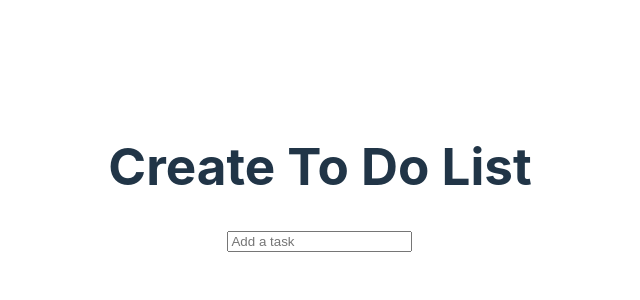
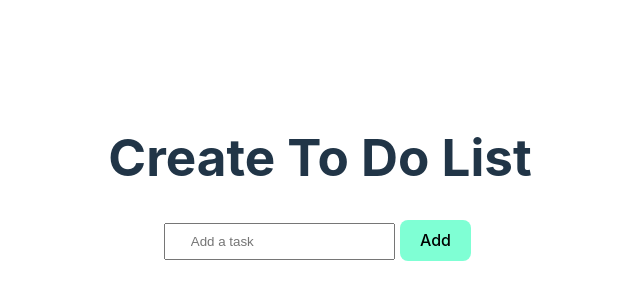
Before and after one commit to Angiedoescoding/ALAB-320H.9.1---Building-a-Todo-List, a React (Vite) app: page / in a window 1280 px wide. Shown: the part 214-514 px from the top of the page, without its empty margins (320-960 px from the left). Built offline with nearby package versions, Linux system fonts and the light colour scheme.

Commit message:
typos correction & styling

```diff
--- a/src/App.css
+++ b/src/App.css
@@ -4,3 +4,30 @@
   padding: 2rem;
   text-align: center;
 }
+
+li {
+  list-style: none;
+  padding: 10px;
+}
+
+button {
+  margin-left: 5px;
+  margin-right: 5px;
+}
+
+.addBtn {
+  background-color: aquamarine;
+}
+
+.editBtn {
+  background-color: bisque;
+}
+
+.delBtn {
+  background-color: rgb(244, 95, 125);
+  color: black;
+}
+
+input {
+  padding: 9px 25px;
+}
--- a/src/components/TodoItem.jsx
+++ b/src/components/TodoItem.jsx
@@ -1,4 +1,4 @@
-import {useState} from 'react'
+import { useState } from 'react'
 
 function TodoItem({todo, removeItem, toggleComplete, editItem}) {
 
@@ -16,7 +16,7 @@ function TodoItem({todo, removeItem, toggleComplete, editItem}) {
 
   function handleSave() {
     setEditing(false);
-    editItem(todo.text, editText);
+    editItem(todo, editText);   // passing the todo object
   }
 
   function handleTextChange(e) {
@@ -33,18 +33,16 @@ function TodoItem({todo, removeItem, toggleComplete, editItem}) {
               <input
                 type="checkbox"
                 checked={todo.completed}
-                onChange={function(){
-                  toggleComplete(todo.text);
-                }} />
+                onChange={() => toggleComplete(todo.text)} />
                 <span style={{ textDecoration: todo.completed ? 'line-through' : 'none' }}>
                 {todo.text}
                 </span>
             </div>
           )}
-          <button style="margin-right: 5px" onClick={handleEdit} disabled={editing}>Edit</button>
-          <button onClick={handleRemove} disabled={!todo.completed}>Delete</button>
+          <button onClick={handleEdit} disabled={editing} className='editBtn'>Edit</button>
+          <button onClick={handleRemove} disabled={!todo.completed} className='delBtn'>Delete</button>
           {editing &&
-            <button onClick={handleSave}>Save</button>}
+            <button onClick={handleSave} className='saveBtn'>Save</button>}
     </li>
   );
 }
--- a/src/components/TodoList.jsx
+++ b/src/components/TodoList.jsx
@@ -6,23 +6,23 @@ const initialState = [];
 function listReducer(state, action) {
     switch (action.type) {      // action.type - the type of action of the cases below!
         case 'ADD-TODO':
-            return [{text: action.playload, completed: false}, ...state];
+            return [{text: action.payload, completed: false}, ...state];
 
         case 'REMOVE-TODO':
             return state.filter(function(todo) {
-                return todo.text !== action.playload
+                return todo.text !== action.payload
             });
 
         case 'TOGGLE-COMPLETE':
             return state.map(function (todo){
-                return todo.text === action.playload ?
+                return todo.text === action.payload ?
                 {... todo, completed: !todo.completed} : todo
             });
 
         case 'EDIT-TODO':
-            return state.map(function(todo) {
-                return todo.text === action.playload.text ?
-                 {...todo, text: action.playload.text} : todo
+            return state.map((todo) => {
+                return todo.text === action.payload.text ?
+                    {...todo, text: action.payload.newText} : todo
             });
 
         default:
@@ -36,37 +36,39 @@ function TodoList() {
     const [todos, dispatch] = useReducer(listReducer, initialState);
     const [name, setName] = useState('')
 
-    function addItem(text) {
-        dispatch({type: 'ADD-TODO'});
+    function addItem() {
+        dispatch({type: 'ADD-TODO', payload: name});
+        setName('')     // to clear the input field after adding an item
     }
 
     function removeItem(text) {
-        dispatch({type: 'REMOVE-TODO'});
+        dispatch({type: 'REMOVE-TODO', payload: text});
     }
 
     function toggleComplete(text) {
-        dispatch({type: 'TOGGLE-COMPLETE'});
+        dispatch({type: 'TOGGLE-COMPLETE', payload: text});
     }
 
-    function editItem(text, newText) {
-        dispatch({type: 'EDIT-TODO', playload: {text, text: newText} });
+    function editItem(todo, newText) {
+        dispatch({type: 'EDIT-TODO', payload: {text: todo.text, newText: newText} }, todos);
     }
 
-    function handleSubmit() {
-        e.preventDefault();
-        dispatch({ type: 'ADD-TODO' })
-        setName('')
-    }
+    // function handleSubmit() {
+    //     dispatch({ type: 'ADD-TODO' })
+    //     setName('')
+    // }                // moved up to the addItem function instead
 
     return (
         <div>
             <h1>Create To Do List</h1>
-            <form onSubmit={handleSubmit}>
             <input
                 type="text"
                 placeholder="Add a task"
                 value={name}
                 onChange={ e => setName(e.target.value)}/>
+
+            <button onClick={addItem} className='addBtn'>Add</button>
+
             <ul>
                 {todos.map((todo) => (
                     <TodoItem
@@ -76,7 +78,6 @@ function TodoList() {
                     editItem={editItem} />
                 ))}
             </ul>
-            </form>
         </div>
     );
 }
```
